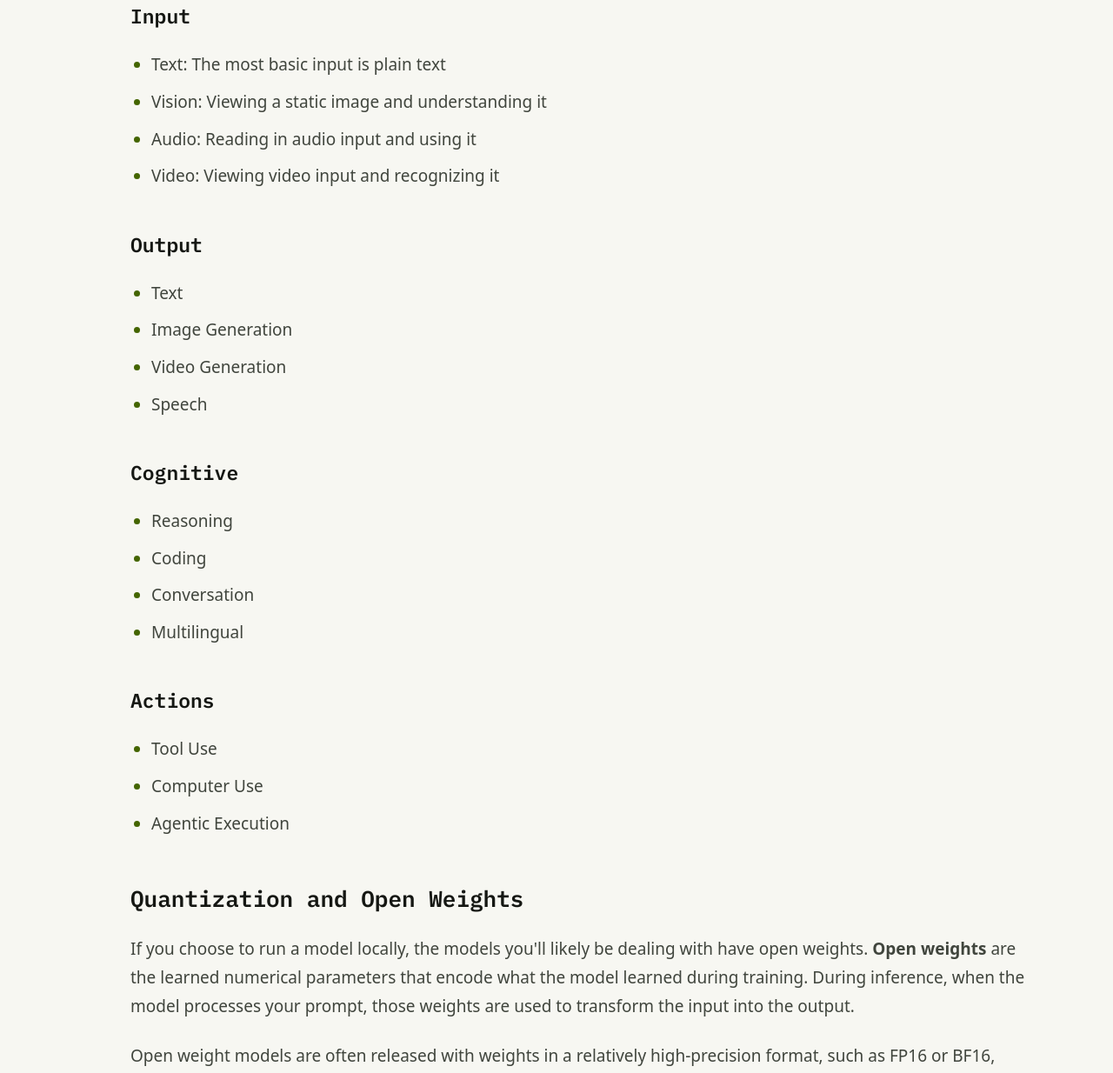
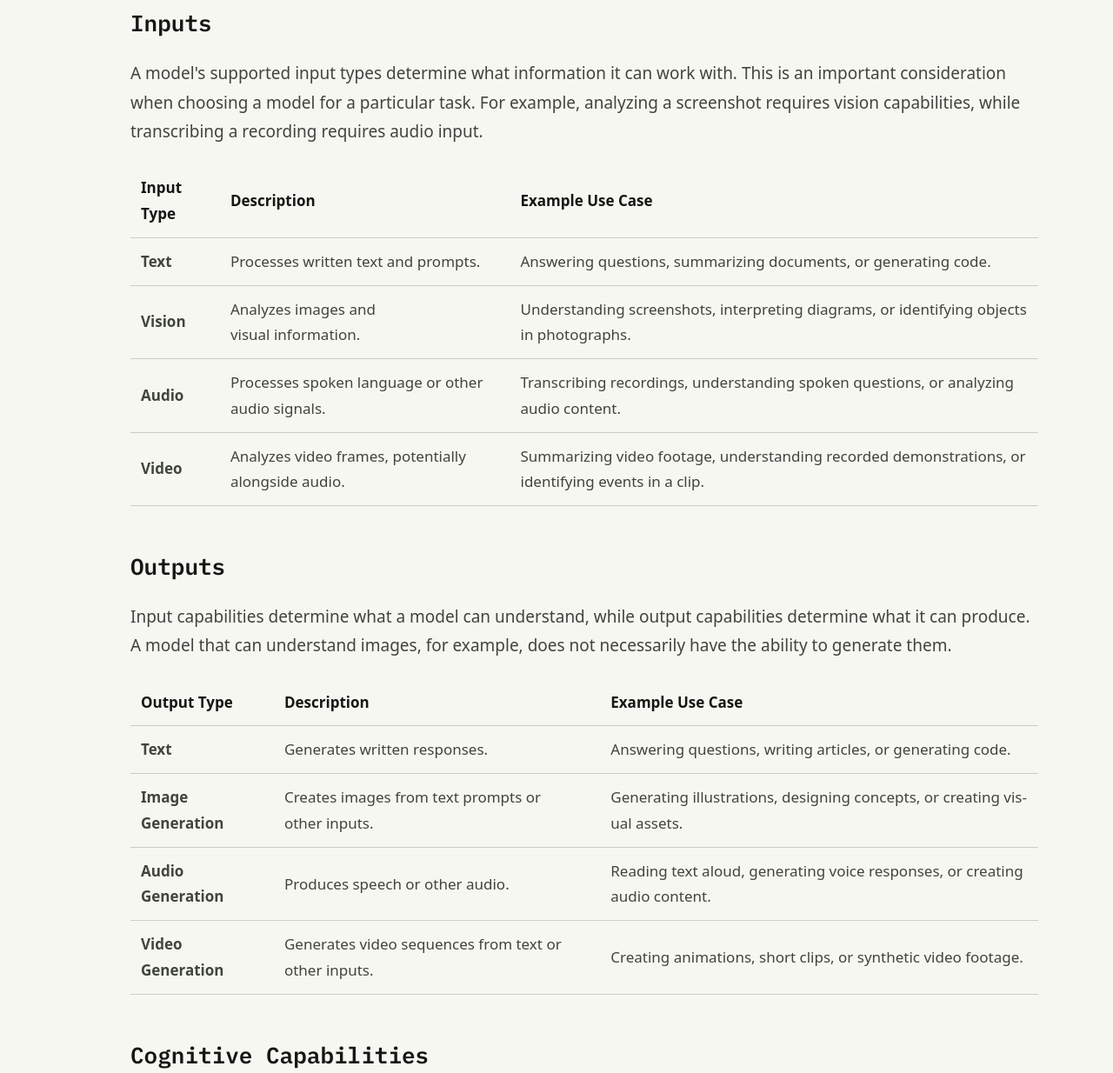
Before and after one commit to sdaconceicao/sdaconceicao, an Astro site: page /blog/understanding-local-models in a window 1280 px wide. Shown: the part 1263-2497 px from the top of the page at 87% size. Built offline with nearby package versions, Linux system fonts and the light colour scheme; Astro itself is replaced by a stand-in of ours; a web font is replaced by a local one.

Commit message:
updated content

```diff
--- a/src/content/blog/understanding-local-models/index.mdx
+++ b/src/content/blog/understanding-local-models/index.mdx
@@ -28,32 +28,51 @@ One of the most confusing parts of the AI discussion is the boundaries between w
 
 Different models have different capabilities, and importantly, different performance as a result of that. A model that can do everything is inherently going to either be slower or require more resources to accomplish the same task that a less broadly capable model can. It's important, especially when thinking about which model to use for a given task, which model can do what you need and nothing more then that.
 
-### Input
+## Inputs
 
-* Text: The most basic input is plain text
-* Vision: Viewing a static image and understanding it
-* Audio: Reading in audio input and using it
-* Video: Viewing video input and recognizing it
+A model's supported input types determine what information it can work with. This is an important consideration when choosing a model for a particular task. For example, analyzing a screenshot requires vision capabilities, while transcribing a recording requires audio input.
 
-### Output
+| Input Type | Description                                         | Example Use Case                                                                                   |
+| ---------- | --------------------------------------------------- | -------------------------------------------------------------------------------------------------- |
+| **Text**   | Processes written text and prompts.                 | Answering questions, summarizing documents, or generating code.                                    |
+| **Vision** | Analyzes images and visual information.             | Understanding screenshots, interpreting diagrams, or identifying objects in photographs.           |
+| **Audio**  | Processes spoken language or other audio signals.   | Transcribing recordings, understanding spoken questions, or analyzing audio content.               |
+| **Video**  | Analyzes video frames, potentially alongside audio. | Summarizing video footage, understanding recorded demonstrations, or identifying events in a clip. |
 
-* Text
-* Image Generation
-* Video Generation
-* Speech
+## Outputs
 
-### Cognitive
+Input capabilities determine what a model can understand, while output capabilities determine what it can produce. A model that can understand images, for example, does not necessarily have the ability to generate them.
 
-* Reasoning
-* Coding
-* Conversation
-* Multilingual
+| Output Type          | Description                                          | Example Use Case                                                           |
+| -------------------- | ---------------------------------------------------- | -------------------------------------------------------------------------- |
+| **Text**             | Generates written responses.                         | Answering questions, writing articles, or generating code.                 |
+| **Image Generation** | Creates images from text prompts or other inputs.    | Generating illustrations, designing concepts, or creating visual assets.   |
+| **Audio Generation** | Produces speech or other audio.                      | Reading text aloud, generating voice responses, or creating audio content. |
+| **Video Generation** | Generates video sequences from text or other inputs. | Creating animations, short clips, or synthetic video footage.              |
 
-### Actions
+## Cognitive Capabilities
 
-* Tool Use
-* Computer Use
-* Agentic Execution
+Beyond input and output types, models vary in their ability to solve problems and perform different kinds of tasks. These capabilities help determine which models are best suited to a particular workload.
+
+* **Reasoning:** Works through complex problems, evaluates alternatives, and solves multistep tasks.
+* **Coding:** Generates, explains, debugs, and refactors code. Some models are particularly well suited to software development.
+* **Conversation and instruction following:** Understands requests, follows instructions, and maintains context across a conversation.
+* **Multilingual capabilities:** Understands and generates text across different languages, with varying levels of proficiency.
+* **Structured data and extraction:** Extracts information from unstructured inputs and produces structured outputs, such as JSON.
+* **Long-context processing:** Works with large amounts of input, such as lengthy documents or extensive codebases, within its context window.
+
+## Actions and Tool Use
+
+Some models can do more than generate responses. When integrated with an appropriate harness or agent, they can interact with external tools and systems to accomplish tasks.
+
+The available actions depend on both the model's capabilities and the software surrounding it. A model may support tool calling, for example, but still require an agent or harness to execute the requested tools.
+
+* **Tool Use:** Selects and invokes available tools, such as APIs, database queries, or search functions.
+* **Computer Use:** Interacts with graphical interfaces through actions such as clicking, typing, and navigating applications.
+* **Agentic Execution:** Supports workflows in which a model repeatedly takes actions, observes the results, and decides what to do next.
+* **Code Execution:** Runs code in an execution environment to calculate results, test logic, or perform data analysis.
+
+These capabilities are not necessarily built directly into the model. Tool use and agentic execution, in particular, depend on how the model is integrated with the surrounding system.
 
 ## Quantization and Open Weights
 
@@ -74,3 +93,11 @@ Most open weights will start at 16 bits, and will later have quantized versions
 Inference is ultimately what we're here for, getting an answer to your prompt, ideally in a reasonable amount of time. The goal for picking a model is trying to balance the quality of a response with a reasonable inference time on the hardware you have available.
 
 Inference is measured in tokens per second, and a reasonably responsive rate would be in the range of 15-20 tk/s.
+
+## Prioritizing What You Need
+
+It can be tempting to choose a model that can handle every possible task, but broader capabilities can come with trade offs in hardware requirements, memory usage, and response time. Instead, focus on the capabilities you actually need for your intended use case. If you don't plan to work with images, for example, a text only model may be a better choice than a multimodal model.
+
+These trade offs are especially important for applications that require realtime interaction, such as voice assistants or interactive coding tools. In these situations, response speed can be nearly as important as accuracy. A model that produces excellent results but takes too long to respond may provide a worse overall experience than a smaller, faster model that performs the task well enough.
+
+The goal isn't to find the most capable model or the smallest one. It's to find the model that provides the right balance of capabilities, quality, speed, and hardware requirements for your specific needs.
```
